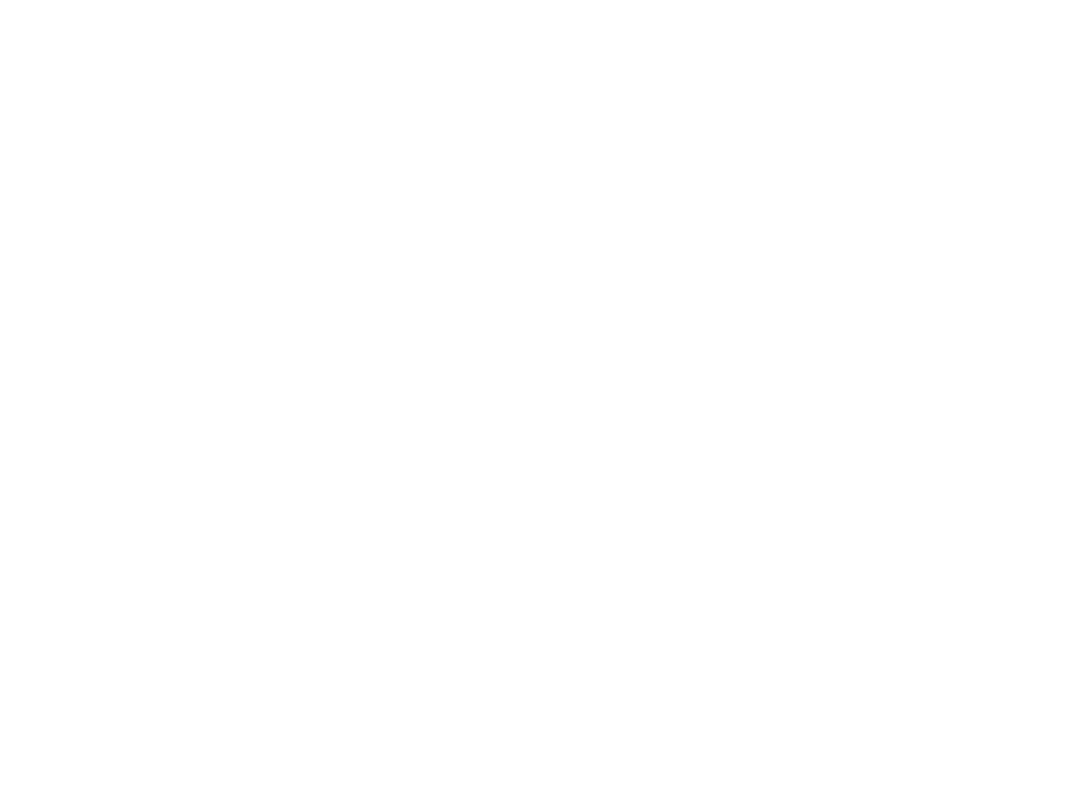
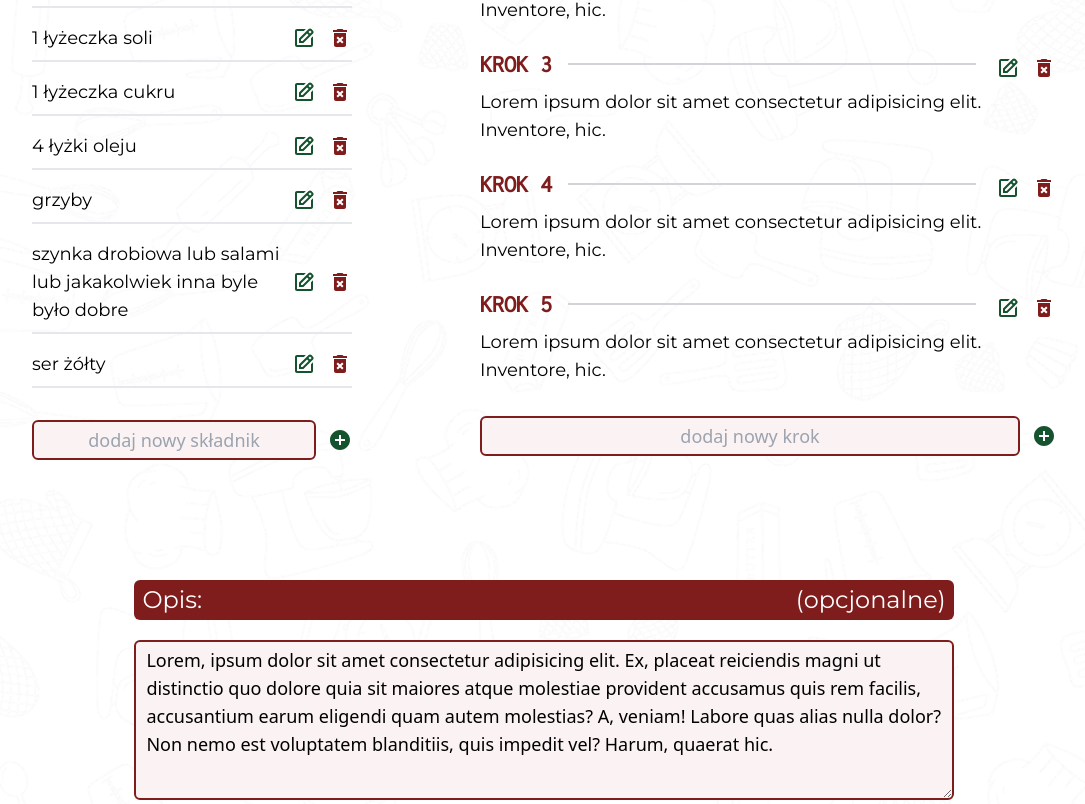
Before and after one commit to Dzarek/cook-app, a Next.js app: page /dodaj in a window 1280 px wide. Shown: the part 1276-2080 px from the top of the page, without its empty margins (96-1181 px from the left). Before the commit the page ends 1064 px from the top, so only its background shows below. Built offline with nearby package versions, Linux system fonts and the light colour scheme; a web font is replaced by a local one.

Commit message:
newRecipe

```diff
--- a/app/dodaj/page.tsx
+++ b/app/dodaj/page.tsx
@@ -3,11 +3,42 @@
 import { tags } from "@/constants";
 import Image from "next/image";
 import { useState } from "react";
+import { Link, Element } from "react-scroll";
+
 import { GiNotebook } from "react-icons/gi";
 import { RiImageAddLine } from "react-icons/ri";
 import { BsClockHistory } from "react-icons/bs";
 import { GiRiceCooker } from "react-icons/gi";
 import { BsPeople } from "react-icons/bs";
+import { FaLongArrowAltRight } from "react-icons/fa";
+import { BiEdit } from "react-icons/bi";
+import { MdDeleteForever } from "react-icons/md";
+import { MdOutlineAddCircle } from "react-icons/md";
+import { GiConfirmed } from "react-icons/gi";
+
+const ingredientsTest = [
+  "ketchup",
+  "3 szklanki mąki",
+  "1 szklanka mleka",
+  "50g drożdzy",
+  "1 łyżeczka soli",
+  "1 łyżeczka cukru",
+  "4 łyżki oleju",
+  "grzyby",
+  "szynka drobiowa lub salami lub jakakolwiek inna byle było dobre",
+  "ser żółty",
+];
+
+const steps = [
+  "Lorem ipsum dolor sit amet consectetur adipisicing elit. Inventore, hic.",
+  "Lorem ipsum dolor sit amet consectetur adipisicing elit. Inventore, hic.",
+  "Lorem ipsum dolor sit amet consectetur adipisicing elit. Inventore, hic.",
+  "Lorem ipsum dolor sit amet consectetur adipisicing elit. Inventore, hic.",
+  "Lorem ipsum dolor sit amet consectetur adipisicing elit. Inventore, hic.",
+];
+
+const description =
+  "Lorem, ipsum dolor sit amet consectetur adipisicing elit. Ex, placeat reiciendis magni ut distinctio quo dolore quia sit maiores atque molestiae provident accusamus quis rem facilis, accusantium earum eligendi quam autem molestias? A, veniam! Labore quas alias nulla dolor? Non nemo est voluptatem blanditiis, quis impedit vel? Harum, quaerat hic.";
 
 const NewRecipePage = () => {
   const [newTitle, setNewTitle] = useState("");
@@ -16,6 +47,16 @@
   const [newPrepTime, setNewPrepTime] = useState(0);
   const [newCookTime, setNewCookTime] = useState(0);
   const [newPortion, setNewPortion] = useState(0);
+
+  const [newIngredients, setNewIngredients] = useState(ingredientsTest);
+  const [editingIngredient, setEditingIngredient] = useState(false);
+  const [newIngredient, setNewIgredient] = useState("");
+
+  const [newSteps, setNewSteps] = useState(steps);
+  const [editingStep, setEditingStep] = useState(false);
+  const [newStep, setNewStep] = useState("");
+
+  const [newDescription, setNewDescription] = useState(description);
 
   const submitForm = () => {};
 
@@ -28,7 +69,10 @@
         </h1>
         <GiNotebook className="text-4xl text-red-900 ml-5 recipeRotate2" />
       </header>
-      <form onSubmit={submitForm} className="flex flex-col w-4/5 mx-auto">
+      <form
+        onSubmit={submitForm}
+        className="flex flex-col w-4/5 mx-auto mb-[10vh]"
+      >
         <section className="flex justify-between w-full">
           <button className="flex flex-col items-center justify-center w-2/5 h-[50vh] border-red-900 border-dashed border-2 rounded-md">
             <RiImageAddLine className="text-6xl text-zinc-400" />
@@ -49,7 +93,7 @@
                 required
                 value={newTitle}
                 onChange={(e) => setNewTitle(e.target.value)}
-                className="newRecipeInput font-bold"
+                className="newRecipeInput font-bold text-center"
               />
             </div>
             <div className="w-full flex justify-center items-center">
@@ -104,7 +148,7 @@
                 type="number"
                 name="prepTime"
                 id="prepTime"
-                className="newRecipeInput w-20 mx-3"
+                className="newRecipeInput w-20 mx-3 text-center"
                 required
                 value={newPrepTime}
                 onChange={(e) => setNewPrepTime(Number(e.target.value))}
@@ -125,7 +169,7 @@
                 type="number"
                 name="cookTime"
                 id="cookTime"
-                className="newRecipeInput w-20 mx-3"
+                className="newRecipeInput w-20 mx-3 text-center"
                 required
                 value={newCookTime}
                 onChange={(e) => setNewCookTime(Number(e.target.value))}
@@ -146,7 +190,7 @@
                 type="number"
                 name="portion"
                 id="portion"
-                className="newRecipeInput w-20 mx-3"
+                className="newRecipeInput w-20 mx-3 text-center"
                 required
                 value={newPortion}
                 onChange={(e) => setNewPortion(Number(e.target.value))}
@@ -155,6 +199,154 @@
             </div>
           </div>
         </section>
+        <section className="w-full my-[5vh] flex justify-between items-start">
+          <div className="w-1/3 flex flex-col">
+            <h2 className="text-2xl font-medium font-bodyFont mb-5 w-full bg-red-900 text-white rounded-md px-2 py-1">
+              Składniki:
+            </h2>
+            <ul>
+              {newIngredients.length > 1 &&
+                newIngredients.map((item, index) => {
+                  return (
+                    <li
+                      className="text-lg font-bodyFont mb-4 border-b-2 pb-2 flex items-center justify-between"
+                      key={index}
+                    >
+                      {item}
+                      <div className="flex items-center text-2xl">
+                        <Link
+                          to="editIgredient"
+                          spy={true}
+                          smooth={true}
+                          duration={1000}
+                        >
+                          <BiEdit
+                            className="mr-3 text-green-900 cursor-pointer"
+                            onClick={() => setEditingIngredient(true)}
+                          />
+                        </Link>
+
+                        <MdDeleteForever className="text-red-900 cursor-pointer" />
+                      </div>
+                    </li>
+                  );
+                })}
+              {editingIngredient ? (
+                <Element name="editIgredient">
+                  <h3 className="text-center w-full uppercase text-xl mt-8 font-semibold">
+                    Edycja:
+                  </h3>
+                  <div className="flex items-center justify-between mt-4">
+                    <input
+                      type="text"
+                      value={newIngredient}
+                      onChange={(e) => setNewIgredient(e.target.value)}
+                      className="newRecipeInput flex-grow text-center "
+                    />
+                    <GiConfirmed
+                      className="ml-3 text-green-900 cursor-pointer text-2xl"
+                      onClick={() => setEditingIngredient(false)}
+                    />
+                  </div>
+                </Element>
+              ) : (
+                <Element name="editIgredient">
+                  <div className="flex items-center justify-between mt-8">
+                    <input
+                      type="text"
+                      placeholder="dodaj nowy składnik"
+                      value={newIngredient}
+                      onChange={(e) => setNewIgredient(e.target.value)}
+                      className="newRecipeInput flex-grow text-center "
+                    />
+                    <MdOutlineAddCircle className="ml-3 text-green-900 cursor-pointer text-2xl" />
+                  </div>
+                </Element>
+              )}
+            </ul>
+          </div>
+          <div className="ml-[10vw] flex-grow flex flex-col">
+            <h2 className="text-2xl font-medium font-bodyFont mb-5 w-full bg-red-900 text-white rounded-md px-2 py-1">
+              Instrukcje:
+            </h2>
+            <ul>
+              {newSteps.length > 1 &&
+                newSteps.map((item, index) => {
+                  return (
+                    <div key={index} className="flex flex-col w-full mb-6">
+                      <div className="flex flex-nowrap items-center justify-between mb-2">
+                        <p className="uppercase text-red-900 text-2xl font-semibold font-headingFont mr-4">
+                          krok {index + 1}
+                        </p>
+                        <span className="flex-grow h-[2px] bg-zinc-300 mr-5"></span>
+                        <div className="flex items-center text-2xl mt-2">
+                          <Link
+                            to="editStep"
+                            spy={true}
+                            smooth={true}
+                            duration={1000}
+                          >
+                            <BiEdit
+                              className="mr-3 text-green-900 cursor-pointer"
+                              onClick={() => setEditingStep(true)}
+                            />
+                          </Link>
+
+                          <MdDeleteForever className="text-red-900 cursor-pointer" />
+                        </div>
+                      </div>
+                      <p className="text-lg font-bodyFont">{item}</p>
+                    </div>
+                  );
+                })}
+              {editingStep ? (
+                <Element name="editIgredient">
+                  <h3 className="text-center w-full uppercase text-xl mt-8 font-semibold">
+                    Edycja:
+                  </h3>
+                  <div className="flex items-center justify-between mt-4">
+                    <input
+                      type="text"
+                      value={newStep}
+                      onChange={(e) => setNewStep(e.target.value)}
+                      className="newRecipeInput flex-grow text-center "
+                    />
+                    <GiConfirmed
+                      className="ml-3 text-green-900 cursor-pointer text-2xl"
+                      onClick={() => setEditingStep(false)}
+                    />
+                  </div>
+                </Element>
+              ) : (
+                <Element name="editIgredient">
+                  <div className="flex items-center justify-between mt-8">
+                    <input
+                      type="text"
+                      placeholder="dodaj nowy krok"
+                      value={newIngredient}
+                      onChange={(e) => setNewStep(e.target.value)}
+                      className="newRecipeInput flex-grow text-center "
+                    />
+                    <MdOutlineAddCircle className="ml-3 text-green-900 cursor-pointer text-2xl" />
+                  </div>
+                </Element>
+              )}
+            </ul>
+          </div>
+        </section>
+        <div className="w-4/5 flex justify-start items-start mx-auto my-[10vh] flex-col">
+          <h2 className="flex items-center justify-between text-2xl font-medium font-bodyFont mb-5 w-full bg-red-900 text-white rounded-md px-2 py-1">
+            Opis: <span>(opcjonalne)</span>
+          </h2>
+          <textarea
+            name="newDesription"
+            id="newDesription"
+            required
+            value={newDescription}
+            onChange={(e) => setNewDescription(e.target.value)}
+            className="newRecipeInput w-full min-h-[20vh]"
+          ></textarea>
+        </div>
       </form>
     </div>
   );
--- a/app/globals.css
+++ b/app/globals.css
@@ -207,7 +207,7 @@
   border-radius: 6px;
   font-size: 1.125rem /* 18px */;
   line-height: 1.75rem;
-  padding: 4px;
   flex-grow: 1;
   background-color: #fbf3f3;
+  padding: 4px 10px;
 }
--- a/package.json
+++ b/package.json
@@ -9,6 +9,7 @@
     "lint": "next lint"
   },
   "dependencies": {
+    "@types/react-scroll": "^1.8.10",
     "aos": "^2.3.4",
     "cloudinary": "^2.4.0",
     "crypto": "^1.0.1",
@@ -19,6 +20,7 @@
     "react-dom": "^18",
     "react-hot-toast": "^2.4.1",
     "react-icons": "^5.3.0",
+    "react-scroll": "^1.9.0",
     "slugify": "^1.6.6",
     "yet-another-react-lightbox": "^3.21.4"
   },
```
Also changed, not shown: 1 other file (tests, documents, lock files or other folders).
